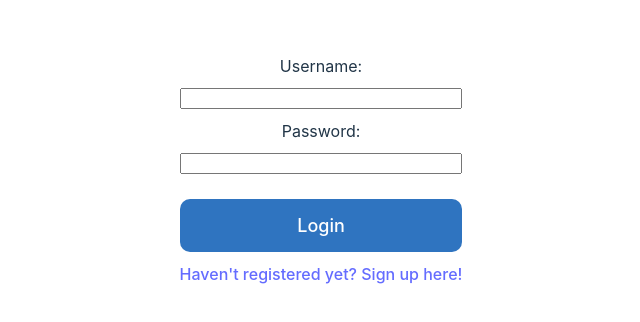
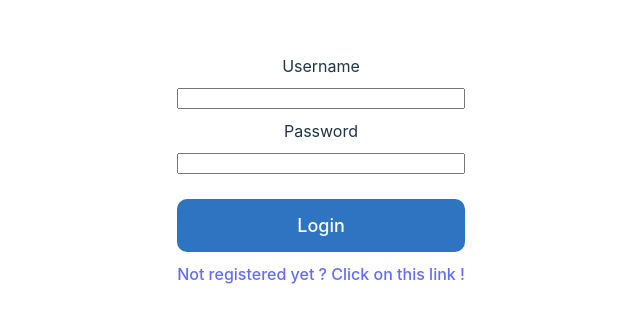
Before and after one commit to jgsilvacss/My-Chat-App, a React (Vite) app: page /login in a window 1280 px wide. Shown: the part 230-552 px from the top of the page, without its empty margins (319-959 px from the left). Built offline with nearby package versions, Linux system fonts and the light colour scheme.

Commit message:
Fixed Lobby and get lobby

```diff
--- a/package.json
+++ b/package.json
@@ -10,6 +10,7 @@
     "preview": "vite preview"
   },
   "dependencies": {
+    "cors": "^2.8.5",
     "react": "^18.2.0",
     "react-dom": "^18.2.0",
     "react-router-dom": "^6.23.0"
--- a/src/Route/PrivateRoute.jsx
+++ b/src/Route/PrivateRoute.jsx
@@ -1,12 +1,11 @@
 import { Outlet, Navigate } from 'react-router-dom';
 
 const PrivateRoutes = () => {
-    const cookies = document.cookie.split(';').map(cookie => cookie.trim());
-    const tokenCookie = cookies.find(cookie => cookie.startsWith('token='));
-    console.log("-------------------------")
-    console.log(tokenCookie)
+  const token = localStorage.getItem('token');
 
-  return tokenCookie ? <Outlet /> : <Navigate to="/login" replace />;
+  console.log(token)
+
+  return token ? <Outlet /> : <Navigate to="/login" replace />;
 };
 
 export default PrivateRoutes;
--- a/src/Route/Route.jsx
+++ b/src/Route/Route.jsx
@@ -10,7 +10,7 @@ const Routing = () => {
     <Router>
       <Routes>
         <Route element={<PrivateRoutes/>}>
-        <Route element={<Lobbies/>} path='/lobbies' />
+        <Route element={<Lobbies/>} path='/lobbies/:id/' />
         </Route>
         <Route element={<Signup/>} path='/signup' />
         <Route element={<Login/>} path='/login' />
--- a/src/components/Lobbies.jsx
+++ b/src/components/Lobbies.jsx
@@ -1,18 +1,77 @@
-import React from "react";
-import "../assets/Login.css"
-import {Link} from "react-router-dom"
+import React, { useState, useEffect } from "react";
+import { useParams } from "react-router-dom";
+import "../assets/Signup.css";
 
 const Lobbies = () => {
-    const lobbies = {
-        "1": "Lobby 1",
-        "2": "Lobby 2",
-        "3": "Lobby 3",
+  const { id } = useParams();
+  const [lobbies, setLobbies] = useState([]);
+  const [token, setToken] = useState(null);
+
+  useEffect(() => {
+    // Extract token from cookies
+    const cookiesArray = document.cookie.split(";");
+    cookiesArray.forEach((cookie) => {
+      const [name, value] = cookie.trim().split("=");
+      if (name === "token") {
+        setToken(value);
+      }
+    });
+  }, []);
+
+  useEffect(() => {
+    if (token) {
+      // Fetch lobby data
+      const fetchLobby = async () => {
+        try {
+            console.log("About to fetch lobbies, token:", token)
+          const response = await fetch(`https://my-chat-application-c4c6dbd08d67.herokuapp.com/lobby/${id}/get-lobby`, {
+            method: "GET",
+            credentials: "include",
+            headers: {
+              Authorization: `Bearer ${token}`,
+              Token: token,
+            },
+
+          });
+
+          console.log("Raw lobby response:", response)
+
+          if (!response.ok) {
+            throw new Error("Failed to fetch lobby");
+          }
+
+          const data = await response.json();
+          setLobbies(data);
+        } catch (error) {
+          console.error("Error fetching lobby:", error.message);
+        }
+      };
+
+      fetchLobby();
     }
-    return (
-        <>
-       <div>Lobby</div>
-            </>
-    );
+  }, [id, token]);
+
+  // Log lobbies when it changes
+  useEffect(() => {
+    console.log(lobbies);
+  }, [lobbies]);
+
+  return (
+    <>
+      <div className="lobby-container">
+        {lobbies ? ( // Check if lobbies exists before mapping
+          lobbies.map((lobby) => (
+            <div key={lobby.lobby_id} className="lobby"> {/* Changed to lobby_id for uniqueness */}
+              <h3>{lobby.name}</h3>
+            </div>
+          ))
+        ) : (
+          <p>Loading lobbies...</p> // Display a loading message
+        )}
+      </div>
+    </>
+  );
+
 }
 
-export default Lobbies
+export default Lobbies;
--- a/src/components/Login.jsx
+++ b/src/components/Login.jsx
@@ -1,64 +1,73 @@
 import React, { useState } from "react";
+
+import { Link, useNavigate } from "react-router-dom";
+
 import "../assets/Login.css";
-import { Link, useNavigate } from "react-router-dom";
 
 const Login = () => {
   const [username, setUsername] = useState("");
   const [password, setPassword] = useState("");
+
   const navigate = useNavigate();
 
-  const handleSubmit = async (event) => {
-    event.preventDefault();
+  const extractUserIdFromToken = (token) => {
+    if (!token) {
+      return null;
+    }
+
+    const tokenParts = token.split('.');
+    const payload = JSON.parse(atob(tokenParts[1]));
+    const userId = payload.userId;
+
+    return userId;
+  };
+
+
+  const handleSubmit = async (e) => {
+    e.preventDefault();
+
+
 
     try {
-      const response = await fetch(
-        "https://my-chat-application-c4c6dbd08d67.herokuapp.com/auth/login",
-        {
+      const response = await fetch(`https://my-chat-application-c4c6dbd08d67.herokuapp.com/auth/login`, {
         method: "POST",
         headers: {
           "Content-Type": "application/json",
         },
         body: JSON.stringify({ username, password }),
+      });
+
+      if (!response.ok) {
+        throw new Error("Failed to login");
       }
-      );
+      const data = await response.json();
+      const userId = extractUserIdFromToken(data.token);
 
-      if (response.ok) {
-        const data = await response.json();
-        document.cookie = `token=${data.token}; path=/; max-age=${60}`;
-        navigate("/lobbies");
-        console.log("Login successful:", data);
-      } else {
-        const errorData = await response.json();
-        console.error("Login failed:", errorData);
+      document.cookie = `token=${data.token}; path=/; max-age=${60 * 60}`;
+      document.cookie = `id=${userId}; path=/; max-age=${60 * 60}`;
+
+      setUsername("");
+      setPassword("");
+
+      navigate(`/lobbies/${userId}`);
+
+    } catch (error) {
+      console.error("Signup failed:", error.message);
     }
-    } catch (error) {
-      console.error("Error during Login:", error);
-    }
-
-    console.log("Username:", username, "Password:", password);
   };
-
   return (
+    <>
       <div className="login_container">
-      <form onSubmit={handleSubmit}>
-        <label htmlFor="username">Username:</label>
-        <input
-          type="text"
-          id="username"
-          value={username}
-          onChange={(e) => setUsername(e.target.value)}
-        />
-        <label htmlFor="password">Password:</label>
-        <input
-          type="password"
-          id="password"
-          value={password}
-          onChange={(e) => setPassword(e.target.value)}
-        />
-        <button type="submit">Login</button>
-        <Link to="/signup">Haven't registered yet? Sign up here!</Link>
+        <form onSubmit={handleSubmit} method="post">
+          <label htmlFor="username">Username</label>
+          <input type="text" id="username" value={username} onChange={(e) => setUsername(e.target.value)} />
+          <label htmlFor="password">Password</label>
+          <input type="password" id="password" value={password} onChange={(e) => setPassword(e.target.value)} />
+          <button> Login</button>
+          <Link to="/signup">Not registered yet ? Click on this link !</Link>
         </form>
       </div>
+    </>
   );
 };
 
--- a/src/components/Signup.jsx
+++ b/src/components/Signup.jsx
@@ -9,7 +9,6 @@ const Signup = () => {
 
   const handleSubmit = async (event) => {
     event.preventDefault();
-
     try {
       const response = await fetch(
         "https://my-chat-application-c4c6dbd08d67.herokuapp.com/auth/signup",
@@ -24,9 +23,8 @@ const Signup = () => {
 
       if (response.ok) {
         const data = await response.json();
-        document.cookie = `token=${data.token}; path=/; max-age=${60}`;
-        navigate("/lobbies");
-        console.log("Signup successful:", responseData);
+        navigate("/login");
+        console.log("Signup successful:", data);
       } else {
         const errorData = await response.json();
         console.error("Signup failed:", errorData);
@@ -40,14 +38,14 @@ const Signup = () => {
 
   return (
     <div className="signup_container">
-      <form onSubmit={handleSubmit}>
-        <label htmlFor="Username">New Username:</label>
+      <form onSubmit={handleSubmit} method="POST">
+        <label for="Username">New Username:</label>
         <input
           type="text"
           value={username}
           onChange={(e) => setUsername(e.target.value)}
         />
-        <label htmlFor="Password">Password:</label>
+        <label for="Password">Password:</label>
         <input
           type="password"
           value={password}
```
Also changed, not shown: 1 other file (tests, documents, lock files or other folders). Lines whose indentation alone changed are shown as unchanged.
